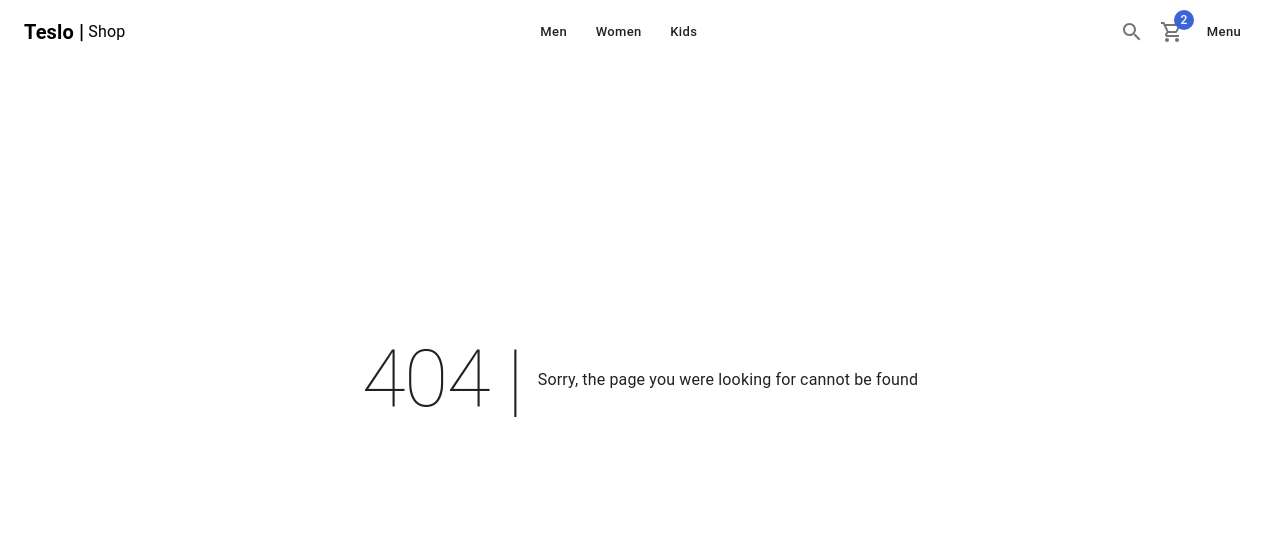
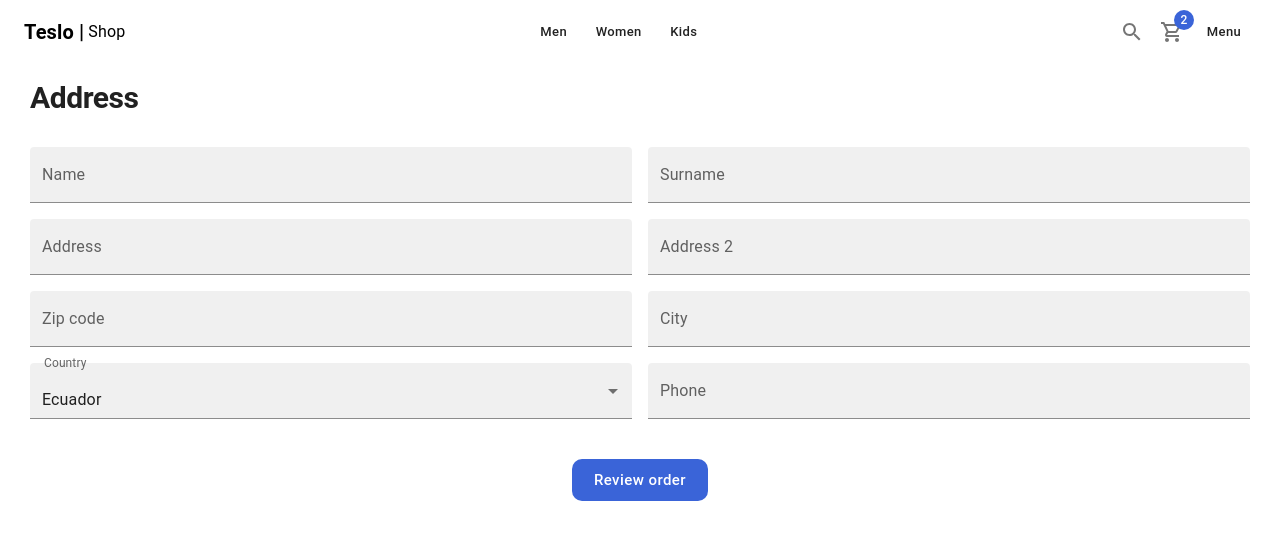
Before and after one commit to StefanoCutri/teslo-shop-next, a Next.js app: page /checkout/address in a window 1280 px wide. Before the commit this address had no page. Shown: the top 540 px of the page. Built offline with nearby package versions, Linux system fonts and the light colour scheme.

Commit message:
Address Page

```diff
--- /dev/null
+++ b/src/pages/checkout/address.tsx
@@ -0,0 +1,73 @@
+import ShopLayout from "@/components/layouts/ShopLayout";
+import {
+  Box,
+  Button,
+  FormControl,
+  Grid,
+  InputLabel,
+  MenuItem,
+  Select,
+  TextField,
+  Typography,
+} from "@mui/material";
+
+const AddressPage = () => {
+  return (
+    <ShopLayout title="Address " pageDescription="Confirm destination address">
+      <Typography variant="h1" component="h1">
+        Address
+      </Typography>
+
+      <Grid container spacing={2} sx={{mt: 2}}>
+        <Grid item xs={12} sm={6}>
+          <TextField label="Name" variant="filled" fullWidth />
+        </Grid>
+
+        <Grid item xs={12} sm={6}>
+          <TextField label="Surname" variant="filled" fullWidth />
+        </Grid>
+
+        <Grid item xs={12} sm={6}>
+          <TextField label="Address" variant="filled" fullWidth />
+        </Grid>
+
+        <Grid item xs={12} sm={6}>
+          <TextField label="Address 2" variant="filled" fullWidth />
+        </Grid>
+
+        <Grid item xs={12} sm={6}>
+          <TextField label="Zip code" variant="filled" fullWidth />
+        </Grid>
+
+        <Grid item xs={12} sm={6}>
+          <TextField label="City" variant="filled" fullWidth />
+        </Grid>
+
+        <Grid item xs={12} sm={6}>
+          <FormControl fullWidth>
+            <InputLabel>Country</InputLabel>
+            <Select variant="filled" value={1}>
+              <MenuItem value={1}>Argentina</MenuItem>
+              <MenuItem value={1}>Chile</MenuItem>
+              <MenuItem value={1}>Brasil</MenuItem>
+              <MenuItem value={1}>Colombia</MenuItem>
+              <MenuItem value={1}>Ecuador</MenuItem>
+            </Select>
+          </FormControl>
+        </Grid>
+
+        <Grid item xs={12} sm={6}>
+          <TextField label="Phone" variant="filled" fullWidth />
+        </Grid>
+      </Grid>
+
+      <Box sx={{ mt: 5 }} display="flex" justifyContent="center">
+        <Button color="secondary" className="circular-btn" size="large">
+          Review order
+        </Button>
+      </Box>
+    </ShopLayout>
+  );
+};
+
+export default AddressPage;
```
